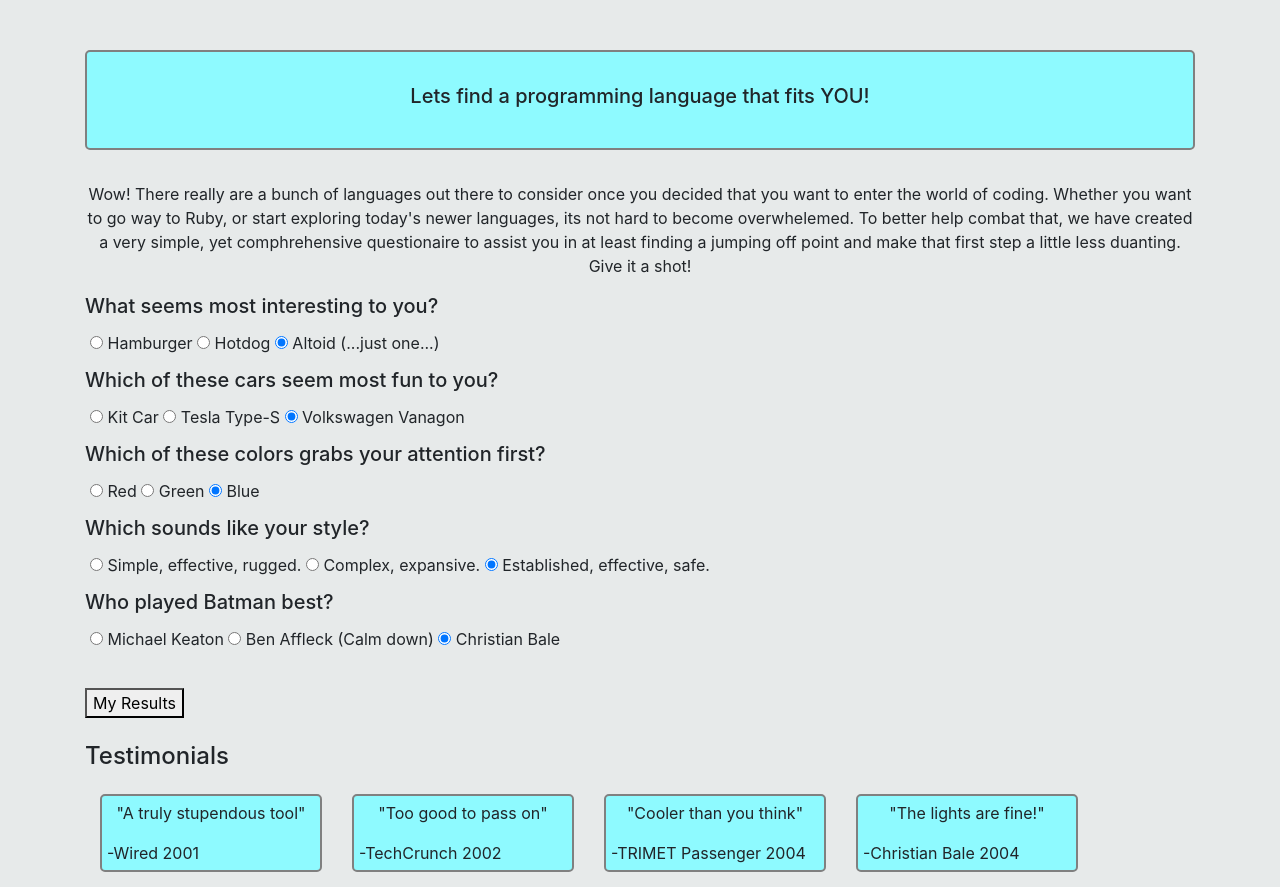
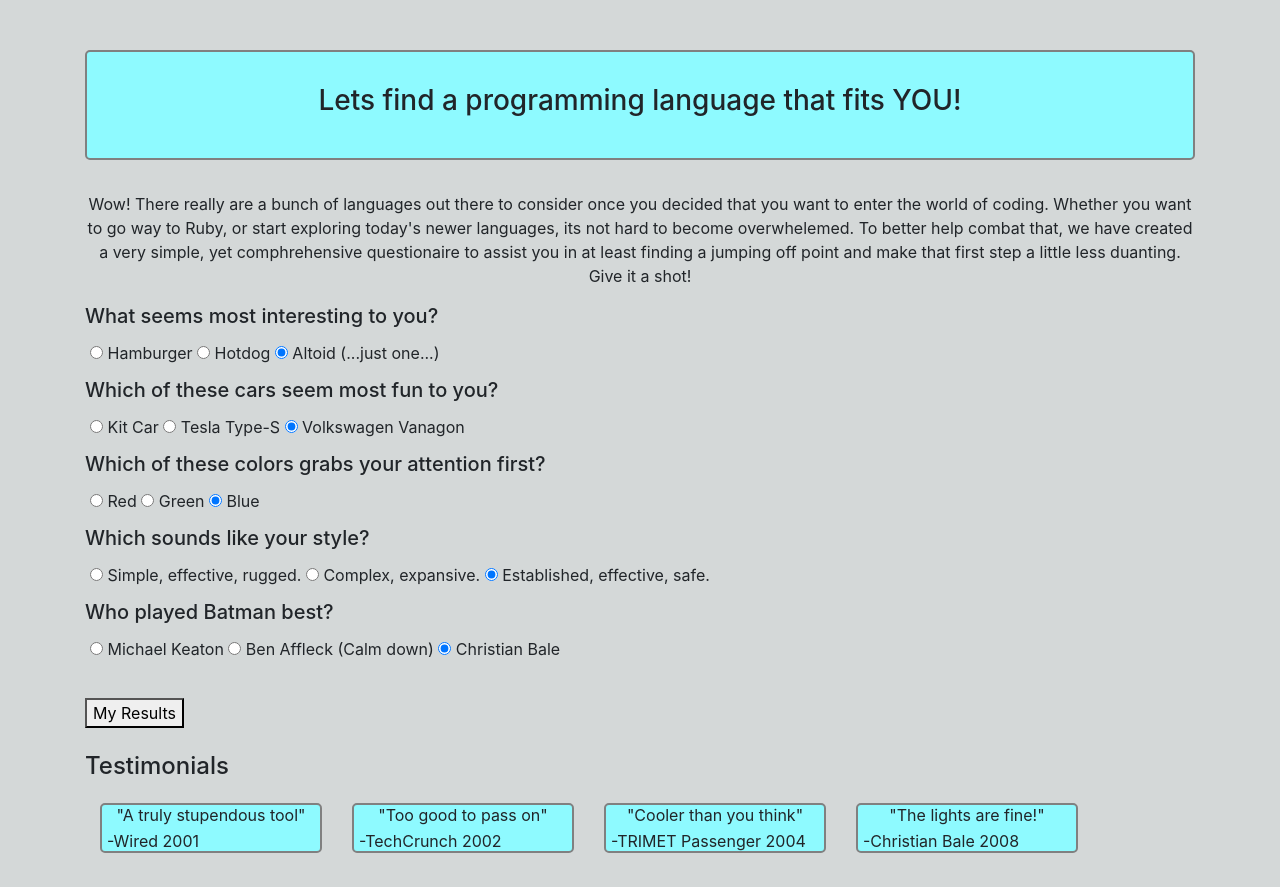
Before and after one commit to Triknives/language-suggester, a plain HTML site: page index.html in a window 1280 px wide. Drawn offline with Linux system fonts and the light colour scheme.

Commit message:
update styling, visability.

```diff
--- a/css/styles.css
+++ b/css/styles.css
@@ -1,5 +1,5 @@
 body{
-  background-color:#E7EAEA;
+  background-color:#D4D8D8;
   margin-top: 50px;
   margin-bottom: 50px;
 }
@@ -19,7 +19,9 @@ p {
 #language {
   font-style: italic;
 }
-
+blockquote{
+  line-height: 10px;
+}
 #wired{
   border: 2px gray solid;
   background-color: #8EFAFF;
--- a/index.html
+++ b/index.html
@@ -12,7 +12,7 @@
   <body>
     <div class="container">
       <div class="jumbotron">
-        <h5>Lets find a programming language that fits YOU!</h5>
+        <h3>Lets find a programming language that fits YOU!</h3>
       </div>
       <p>Wow! There really are a bunch of languages out there to consider once you decided that you want to enter the world of coding. Whether you want to go way to Ruby, or start exploring today's newer languages, its not hard to become overwhelemed.
 
@@ -124,7 +124,7 @@
 
       <blockquote id="cbale">
       <p>"The lights are fine!"</p>
-      <footer>-Christian Bale 2004</footer>
+      <footer>-Christian Bale 2008</footer>
       </blockquote>
     </div>
   </body>
```
